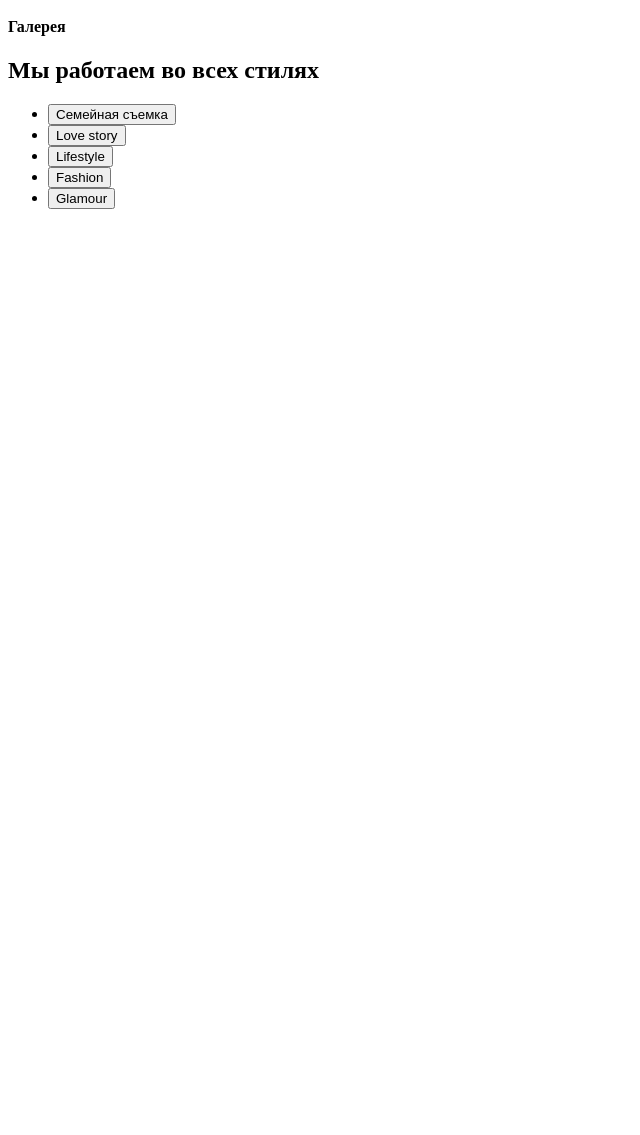
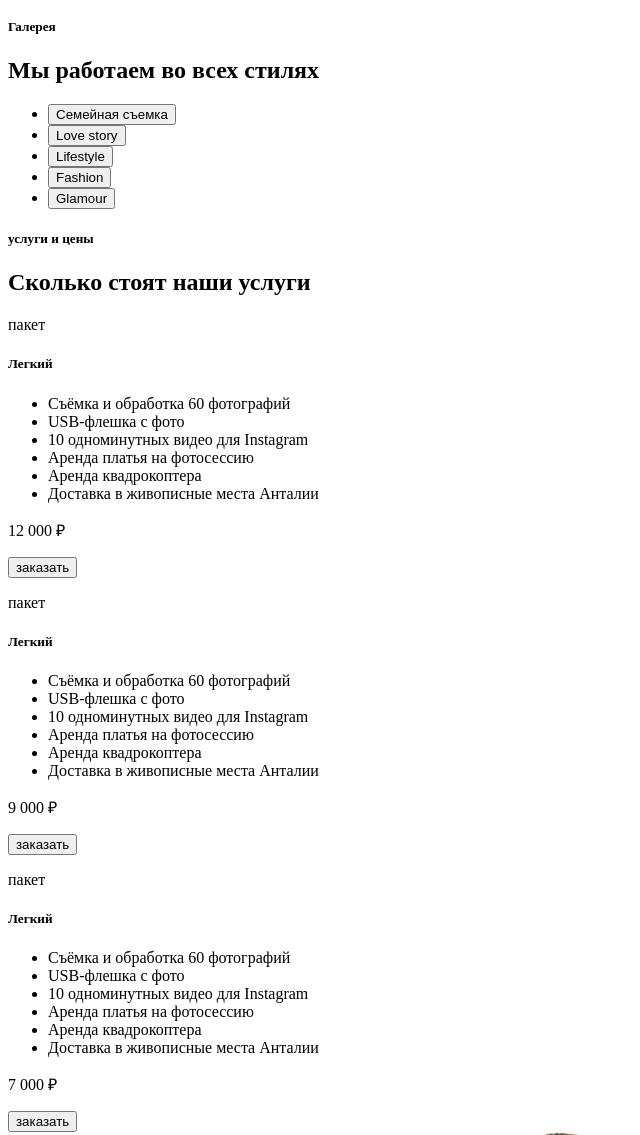
Before and after one commit to shumovsky/Photoguide_2.0, a plain HTML site: page index.html in a window 1280 px wide. Shown: the part 550-1685 px from the top of the page, without its empty margins (0-640 px from the left). Before the commit the page ends 800 px from the top, so only its background shows below. Drawn offline with Linux system fonts and the light colour scheme.

Commit message:
add basis layout

```diff
--- a/index.html
+++ b/index.html
@@ -58,7 +58,7 @@
     </section>
     <section class="portfolio">
         <div class="wrapper wrapper__portfolio">
-            <h4 class="promo__title">Галерея</h4>
+            <h5 class="promo__title">Галерея</h5>
             <h2>Мы работаем во всех стилях</h2>
             <div>
                 <ul>
@@ -73,17 +73,109 @@
     </section>
     <section class="price">
         <div class="wrapper wrapper__price">
-
+            <div>
+                <h5 class="price__title">услуги и цены</h5>
+                <h2>Сколько стоят наши услуги</h2>
+            </div>
+            <div class="price__package">
+                <div class="price__package lght">
+                    <p>пакет</p>
+                    <h5>Легкий</h5>
+                    <div>
+                        <ul>
+                            <li>Съёмка и обработка
+                                60 фотографий</li>
+                            <li>USB-флешка с фото</li>
+                            <li>10 одноминутных видео для Instagram</li>
+                            <li>Аренда платья на фотосессию</li>
+                            <li>Аренда квадрокоптера</li>
+                            <li>Доставка в живописные места Анталии</li>
+                        </ul>
+                    </div>
+                    <div class="coin">
+                        <p>12 000 &#8381;</p>
+                        <button class="button price">заказать</button>
+                    </div>
+                </div>
+                <div class="price__package lght">
+                    <p>пакет</p>
+                    <h5>Легкий</h5>
+                    <div>
+                        <ul>
+                            <li>Съёмка и обработка
+                                60 фотографий</li>
+                            <li>USB-флешка с фото</li>
+                            <li>10 одноминутных видео для Instagram</li>
+                            <li>Аренда платья на фотосессию</li>
+                            <li>Аренда квадрокоптера</li>
+                            <li>Доставка в живописные места Анталии</li>
+                        </ul>
+                    </div>
+                    <div class="coin">
+                        <p>9 000 &#8381;</p>
+                        <button class="button price">заказать</button>
+                    </div>
+                </div>
+                <div class="price__package lght">
+                    <p>пакет</p>
+                    <h5>Легкий</h5>
+                    <div>
+                        <ul>
+                            <li>Съёмка и обработка
+                                60 фотографий</li>
+                            <li>USB-флешка с фото</li>
+                            <li>10 одноминутных видео для Instagram</li>
+                            <li>Аренда платья на фотосессию</li>
+                            <li>Аренда квадрокоптера</li>
+                            <li>Доставка в живописные места Анталии</li>
+                        </ul>
+                    </div>
+                    <div class="coin">
+                        <p>7 000 &#8381;</p>
+                        <button class="button price">заказать</button>
+                    </div>
+                </div>
+            </div>
         </div>
     </section>
     <section class="team">
-        <div class="wrapepr wrapper__team"></div>
+        <div class="wrapepr wrapper__team">
+            <div class="our__team">
+                <img src="./src/img/team-women.png" alt="women">
+                <img src="./src/img/team-men.png" alt="men">
+                <img src="./src/img/video icon.png" alt="ico_play">
+            </div>
+            <div>
+                <h2 class="team__title">Наша команда</h2>
+                <h5>Посмотрите 2-минутное видео
+                    о нас, чтобы лучше понять,
+                    как проходят наши фотосессии</h5>
+                <p>Делаем так, чтобы воспоминания об отдыхе остались у вас
+                    на всю жизнь. Для этого заранее продумываем сюжет
+                    и подбираем интересные геолокации
+                    . <span> Наша цель </span>- создавать атмосферные фотографии, которые передают сюжет
+                    и рассказывают историю.
+
+                    Ладим с детьми, знаем уникальные места вблизи Анталии, помогаем позировать, умеем смешить и ловить
+                    мгновения.
+                    На наших фотографиях вы будете выглядеть естественно красиво, даже если это ваша первая съемка. А
+                    чтобы убедиться, что вам с нами будет комфортно, посмотрите 2-минутное видео</p>
+            </div>
+        </div>
     </section>
     <section class="about_as">
-        <div class="wrapper wrapper__about_as"></div>
+        <div class="wrapper wrapper__about_as">
+            <h5>отзывы</h5>
+            <h2>Узнайте, что пишут о нас наши клиенты
+                в своих Instagram <span></span> аккаунтах</h2>
+        </div>
     </section>
     <section class="contact">
-        <div class="wrapper wrapper__contact"></div>
+        <div class="wrapper wrapper__contact">
+            <h5>Контакты</h5>
+            <h2>Свяжитесь с нами удобным вам способом, чтобы договориться
+                о встрече-знакомстве и обсудить детали</h2>
+        </div>
     </section>
 </body>
 
```
Also changed, not shown: src/img/beach.jpg (deleted), src/img/icon-play.png (deleted), src/img/photographer.png (deleted), src/img/social-link/facebook.png (added), src/img/social-link/instagram.png (added), src/img/social-link/telegram.png (added), src/img/social-link/viber.png (added), src/img/social-link/vk.png (added), src/img/social-link/whatsapp.png (added), src/img/team-men.png (added), src/img/team-women.png (added), src/img/video icon.png (added), 2 other files.
